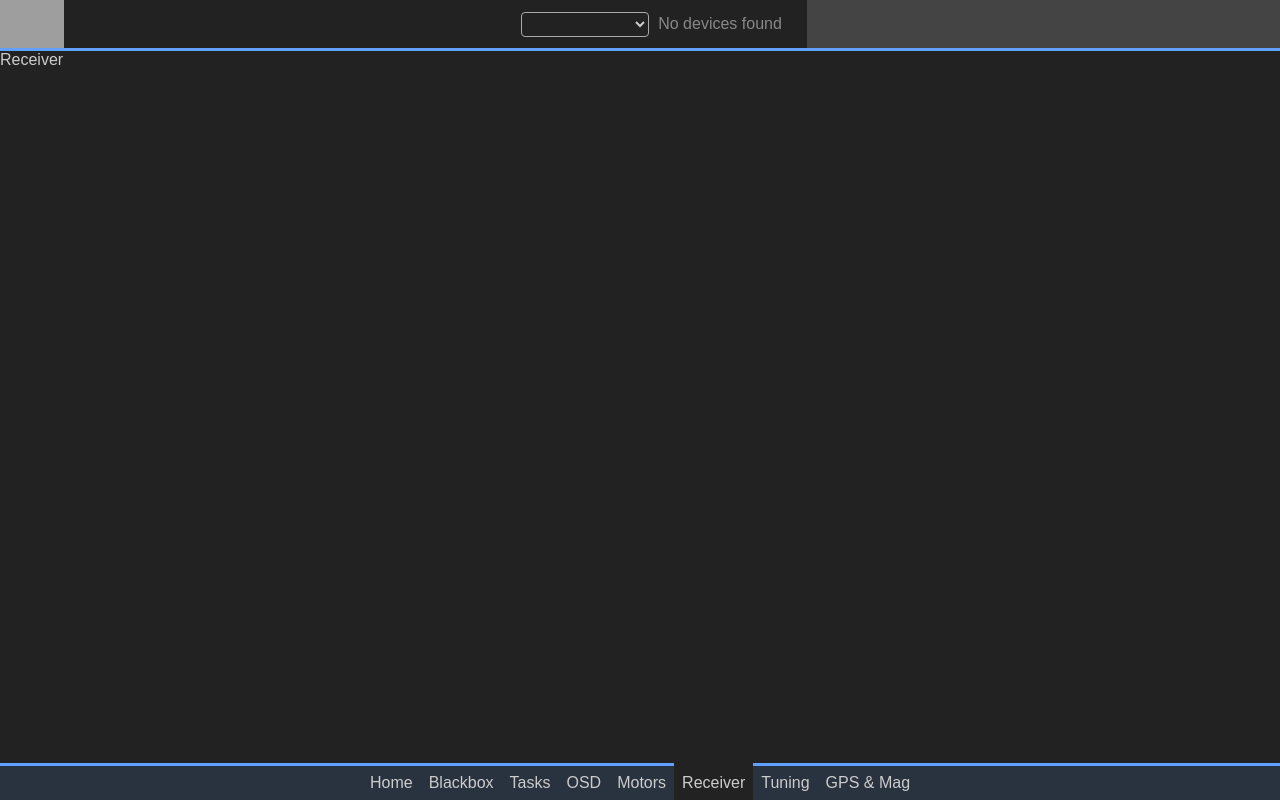
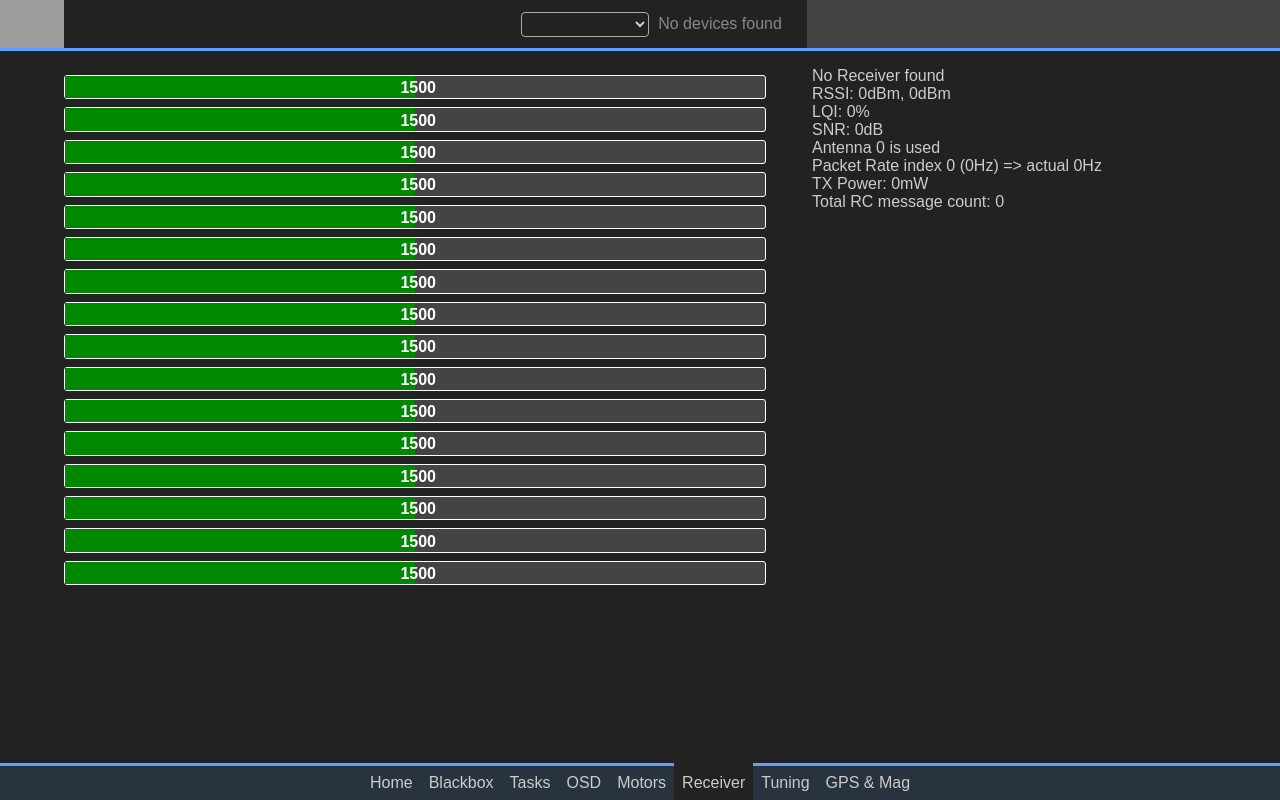
Before and after one commit to bastian2001/Kolibri-FC, a Vue app in the folder Configurator/: page /receiver in a window 1280 px wide. Built offline with nearby package versions, Linux system fonts and the light colour scheme; grey boxes are pictures that could not be loaded.

Commit message:
receiver page

```diff
--- /dev/null
+++ b/Configurator/src/components/Channel.vue
@@ -0,0 +1,62 @@
+<script lang="ts">
+import { defineComponent } from "vue";
+import { map, constrain } from "@utils/utils";
+
+export default defineComponent({
+	name: "Motor",
+	props: {
+		value: {
+			type: Number,
+			required: true,
+		}
+	},
+	data() {
+		return {
+			map,
+			constrain,
+		};
+	},
+});
+</script>
+
+<template>
+	<div class="channelOuter">
+		<div class="channelProgress" :style="`width: ${map(constrain(value, 800, 2200), 800, 2200, 0, 100)}%`"></div>
+		<div class="channelValue">
+			{{ Math.round(value) }}
+		</div>
+	</div>
+</template>
+
+<style scoped>
+.channelOuter {
+	height: 1.4rem;
+	margin: 0.5rem 0px;
+	position: relative;
+	border-radius: 3px;
+	width: 100%;
+	border: 1px solid white;
+	background-color: #444;
+}
+
+.channelValue {
+	position: absolute;
+	top: 0px;
+	left: 0px;
+	width: 100%;
+	height: 100%;
+	padding: 0.2rem;
+	text-align: center;
+	color: white;
+	font-weight: bold;
+}
+
+.channelProgress {
+	position: absolute;
+	top: 0px;
+	left: 0px;
+	width: 0%;
+	height: 100%;
+	background-color: #080;
+}
+</style>
--- a/Configurator/src/views/Home.vue
+++ b/Configurator/src/views/Home.vue
@@ -210,10 +210,13 @@ export default defineComponent({
 		<div class="droneStatus">Flight Mode: {{ FLIGHT_MODES[flightMode] }}, Armed: {{ armed ? 'Yes' : 'No' }},
 			Configurator Connected: {{ configuratorConnected ? 'Yes' : 'No' }}<br />
 			Arming Disabled Flags:<br />
-			{{ARMING_DISABLE_FLAGS.map((flag, i) => {
-				if (armingDisableFlags & (1 << i)) return flag + ', '
-			}).join('')}} <!--comment to prevent _some_ of the
-				stupid auto-formatting-->
+			{{
+				ARMING_DISABLE_FLAGS
+					.map((flag, i) => {
+						if (armingDisableFlags & (1 << i)) return flag
+					}).filter(el => el)
+					.join(', ')
+			}}
 		</div>
 		<div>Ping: {{ fcPing }} ms</div>
 		<div>
--- a/Configurator/src/views/Receiver.vue
+++ b/Configurator/src/views/Receiver.vue
@@ -1,12 +1,121 @@
 <script lang="ts">
+import Channel from "@components/Channel.vue";
 import { defineComponent } from "vue";
+import { addOnCommandHandler, sendCommand, removeOnCommandHandler } from "@/communication/serial";
+import { MspFn } from "@utils/msp";
+import { Command } from "@utils/types";
+import { leBytesToInt } from "@utils/utils";
 
 export default defineComponent({
 	name: "Receiver",
+	data() {
+		return {
+			isReceiverUp: false,
+			isLinkUp: false,
+			uplinkRssi: [0, 0],
+			uplinkLinkQuality: 0,
+			uplinkSnr: 0,
+			antennaSelection: 0,
+			packetRateIdx: 0,
+			targetPacketRate: 0,
+			actualPacketRate: 0,
+			txPower: 0,
+			rcMsgCount: 0,
+			channels: new Array(16).fill(1500),
+			channelInterval: -1,
+			statusInterval: -1,
+		};
+	},
+	components: {
+		Channel,
+	},
+	mounted() {
+		this.statusInterval = setInterval(() => {
+			sendCommand('request', MspFn.RC).catch(() => { });
+		}, 20);
+		this.channelInterval = setInterval(() => {
+			sendCommand('request', MspFn.GET_RX_STATUS).catch(() => { });
+		}, 1000);
+		addOnCommandHandler(this.onCommand);
+	},
+	unmounted() {
+		clearInterval(this.statusInterval);
+		clearInterval(this.channelInterval);
+		removeOnCommandHandler(this.onCommand);
+	},
+	methods: {
+		onCommand(command: Command) {
+			if (command.cmdType === 'response') {
+				switch (command.command) {
+					case MspFn.RC: {
+						const channelCount = command.data.length / 2;
+						if (channelCount !== this.channels.length) {
+							this.channels = new Array(channelCount).fill(1500);
+						}
+						for (let i = 0; i < 16; i++) {
+							this.channels[i] = command.data[i * 2] + (command.data[i * 2 + 1] << 8);
+						}
+					} break;
+					case MspFn.GET_RX_STATUS: {
+						this.isReceiverUp = command.data[0] > 0;
+						this.isLinkUp = command.data[1] > 0;
+						this.uplinkRssi[0] = leBytesToInt([command.data[2]], true);
+						this.uplinkRssi[1] = leBytesToInt([command.data[3]], true);
+						this.uplinkLinkQuality = command.data[4];
+						this.uplinkSnr = leBytesToInt([command.data[5]], true);
+						this.antennaSelection = command.data[6];
+						this.packetRateIdx = command.data[7];
+						this.txPower = leBytesToInt(command.data.slice(8, 10));
+						this.targetPacketRate = leBytesToInt(command.data.slice(10, 12));
+						this.actualPacketRate = leBytesToInt(command.data.slice(12, 14));
+						this.rcMsgCount = leBytesToInt(command.data.slice(14, 18));
+					} break;
+				}
+			}
+		},
+	}
 })
 </script>
 <template>
-	<div>
-		Receiver
+	<div id="rxWrapper">
+		<div id="rxChannels">
+			<Channel v-for="ch in channels" :value="ch" />
+		</div>
+		<div id="rxSettings">
+			<div id="rxStatus">
+				{{ isReceiverUp ? 'Receiver found' + (isLinkUp ? ' and connected to TX' : ', but not connected to TX') :
+					'No Receiver found' }}<br />
+				RSSI: {{ uplinkRssi[0] }}dBm, {{ uplinkRssi[1] }}dBm<br />
+				LQI: {{ uplinkLinkQuality }}%<br />
+				SNR: {{ uplinkSnr }}dB<br />
+				Antenna {{ antennaSelection }} is used<br />
+				Packet Rate index {{ packetRateIdx }} ({{ targetPacketRate }}Hz) => actual {{ actualPacketRate }}Hz<br />
+				TX Power: {{ txPower }}mW<br />
+				Total RC message count: {{ rcMsgCount }}
+			</div>
+		</div>
 	</div>
 </template>
+
+<style scoped>
+#rxWrapper {
+	margin: 1rem auto;
+	width: 90vw;
+	max-width: 200vh;
+	display: flex;
+	flex-wrap: wrap;
+	flex-direction: row;
+	justify-content: space-between;
+	gap: 3rem;
+}
+
+#rxChannels {
+	min-width: 700px;
+	flex-grow: 1;
+}
+
+#rxSettings {
+	min-width: 200px;
+	flex-grow: 1;
+}
+</style>
```
